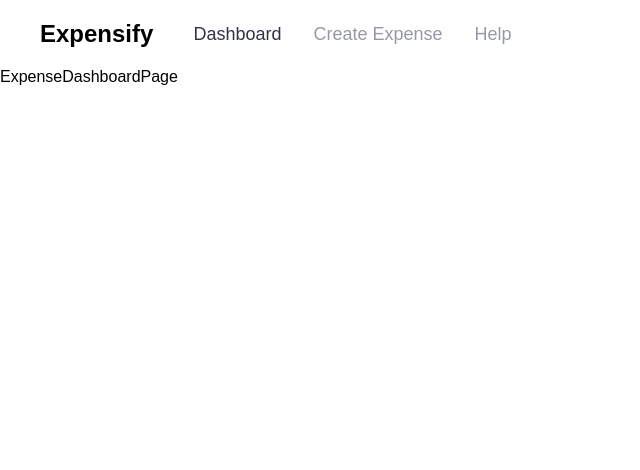
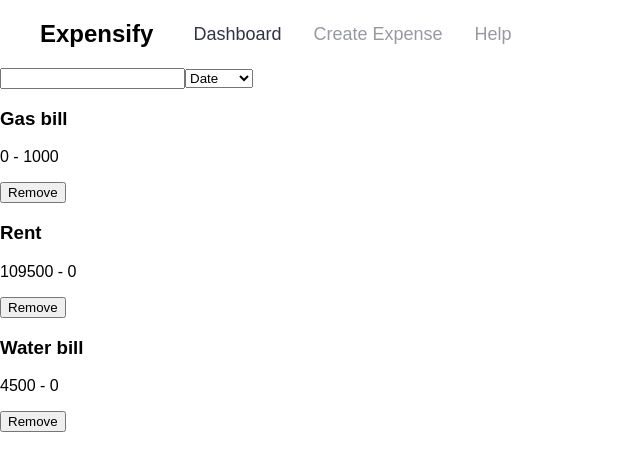
Before and after one commit to juwanpetty/expensify, a React (Create React App) app: page / in a window 1280 px wide. Shown: the top 470 px of the page, without its empty margins (0-640 px from the left). Built offline with nearby package versions, Linux system fonts and the light colour scheme; a web font is replaced by a local one.

Commit message:
Dropdown for picking sortBy

```diff
--- /dev/null
+++ b/src/components/expense/ExpenseList.js
@@ -0,0 +1,22 @@
+import React from "react";
+import { connect } from "react-redux";
+import ExpenseListItem from "../expense/ExpenseListItem";
+import selectExpenses from "../../store/selectors/expensesSelector";
+
+const ExpenseList = ({ expenses }) => {
+  return (
+    <div>
+      {expenses.map(expense => (
+        <ExpenseListItem key={expense.id} {...expense} />
+      ))}
+    </div>
+  );
+};
+
+const mapStateToProps = state => {
+  return {
+    expenses: selectExpenses(state.expenses, state.filters)
+  };
+};
+
+export default connect(mapStateToProps)(ExpenseList);
--- /dev/null
+++ b/src/components/expense/ExpenseListFilters.js
@@ -0,0 +1,46 @@
+import React from "react";
+import { connect } from "react-redux";
+import {
+  setTextFilter,
+  sortByAmount,
+  sortByDate
+} from "../../store/actions/filtersAction";
+
+const ExpenseListFilters = ({ filters, dispatch }) => {
+  const onChangeInput = event => {
+    dispatch(setTextFilter(event.target.value));
+    console.log(event.target.value);
+  };
+
+  const onChangeSelect = event => {
+    if (event.target.value === "date") {
+      dispatch(sortByDate());
+    } else {
+      dispatch(sortByAmount());
+    }
+
+    console.log(event.target.value);
+  };
+
+  return (
+    <div>
+      <input
+        type="text"
+        onChange={event => onChangeInput(event)}
+        value={filters.text}
+      />
+      <select value={filters.sortBy} onChange={event => onChangeSelect(event)}>
+        <option value="date">Date</option>
+        <option value="amount">Amount</option>
+      </select>
+    </div>
+  );
+};
+
+const mapStateToProps = state => {
+  return {
+    filters: state.filters
+  };
+};
+
+export default connect(mapStateToProps)(ExpenseListFilters);
--- /dev/null
+++ b/src/components/expense/ExpenseListItem.js
@@ -0,0 +1,22 @@
+import React from "react";
+import { connect } from "react-redux";
+import { removeExpense } from "../../store/actions/expensesAction";
+
+const ExpenseListItem = ({ description, amount, createdAt, id, dispatch }) => {
+  const removeItem = () => {
+    console.log("removing item...", { id, description, amount, createdAt });
+    dispatch(removeExpense({ id }));
+  };
+
+  return (
+    <div>
+      <h3>{description}</h3>
+      <p>
+        {amount} - {createdAt}
+      </p>
+      <button onClick={() => removeItem()}>Remove</button>
+    </div>
+  );
+};
+
+export default connect()(ExpenseListItem);
--- a/src/components/pages/ExpenseDashboardPage.js
+++ b/src/components/pages/ExpenseDashboardPage.js
@@ -1,7 +1,14 @@
 import React from "react";
+import ExpenseList from "../expense/ExpenseList";
+import ExpenseListFilters from "../expense/ExpenseListFilters";
 
 const ExpenseDashboardPage = () => {
-  return <div>ExpenseDashboardPage</div>;
+  return (
+    <div>
+      <ExpenseListFilters />
+      <ExpenseList />
+    </div>
+  );
 };
 
 export default ExpenseDashboardPage;
--- a/src/index.js
+++ b/src/index.js
@@ -1,26 +1,30 @@
 import React from "react";
 import ReactDOM from "react-dom";
+import { Provider } from "react-redux";
+import App from "./App";
+import { addExpense } from "./store/actions/expensesAction";
+import getVisibleExpense from "./store/selectors/expensesSelector";
+import configureStore from "./store/configureStore";
+import * as serviceWorker from "./serviceWorker";
 import "./index.css";
-import App from "./App";
-import * as serviceWorker from "./serviceWorker";
-import configureStore from "./store/configureStore";
-
-import { addExpense } from "./store/actions/expensesAction";
-import { setTextFilter } from "./store/actions/filtersAction";
-import getVisibleExpense from "./store/selectors/expensesSelector";
 
 const store = configureStore();
 
-store.dispatch(addExpense({ description: "Water bill" }));
-store.dispatch(addExpense({ description: "Gas bill" }));
-store.dispatch(setTextFilter("water"));
+store.dispatch(addExpense({ description: "Water bill", amount: 4500 }));
+store.dispatch(addExpense({ description: "Gas bill", createdAt: 1000 }));
+store.dispatch(addExpense({ description: "Rent", amount: 109500 }));
 
 const state = store.getState();
 const visibleExpenses = getVisibleExpense(state.expenses, state.filters);
 
-console.log(visibleExpenses);
+console.log({ visibleExpenses });
 
-ReactDOM.render(<App />, document.getElementById("root"));
+ReactDOM.render(
+  <Provider store={store}>
+    <App />
+  </Provider>,
+  document.getElementById("root")
+);
 
 // If you want your app to work offline and load faster, you can change
 // unregister() to register() below. Note this comes with some pitfalls.
--- a/src/store/selectors/expensesSelector.js
+++ b/src/store/selectors/expensesSelector.js
@@ -17,5 +17,7 @@
       } else if (sortBy === "amount") {
         return a.amount < b.amount ? 1 : -1;
       }
+
+      return null;
     });
 };
```
